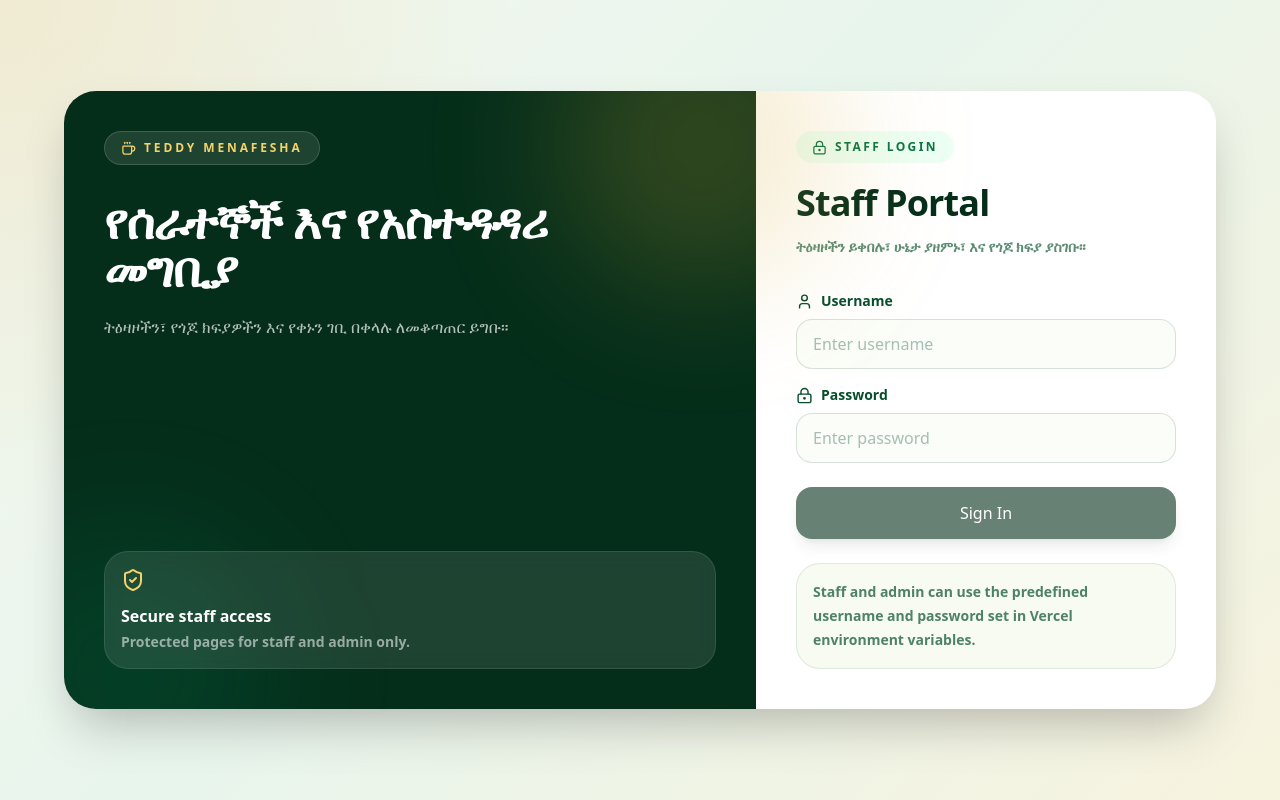
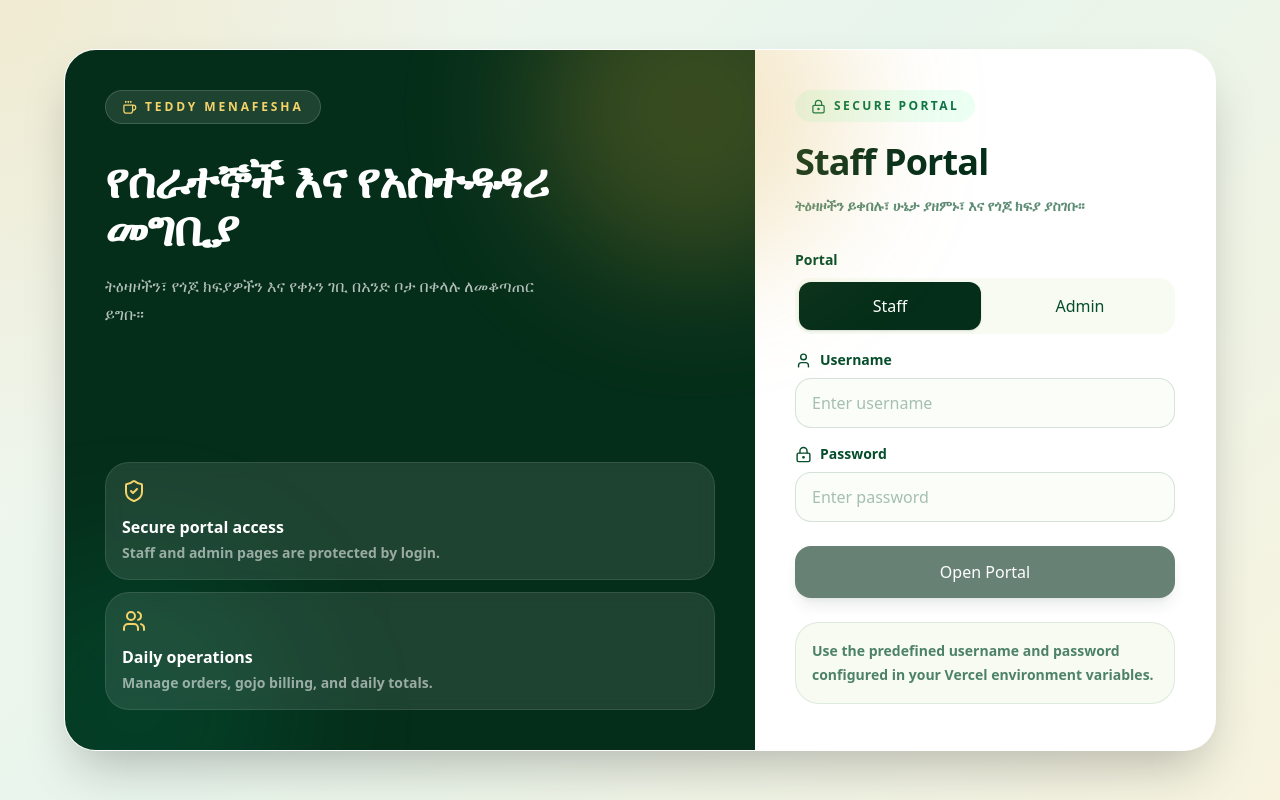
Before and after one commit to 16DT16/teddy, a Next.js app: page /login in a window 1280 px wide. Built offline with nearby package versions, Linux system fonts and the light colour scheme.

Commit message:
Update login page design and API path

```diff
--- a/app/login/page.tsx
+++ b/app/login/page.tsx
@@ -1,6 +1,6 @@
 "use client";
 
-import { Suspense, useMemo, useState } from "react";
+import { Suspense, useEffect, useMemo, useState } from "react";
 import { useRouter, useSearchParams } from "next/navigation";
 import {
   AlertCircle,
@@ -9,25 +9,32 @@ import {
   LockKeyhole,
   ShieldCheck,
   User,
+  Users,
 } from "lucide-react";
+
+type Role = "staff" | "admin";
 
 function LoginContent() {
   const router = useRouter();
-  const searchParams = useSearchParams();
+  const params = useSearchParams();
 
-  const role = searchParams.get("role") || "staff";
-  const nextPath = role === "admin" ? "/admin" : "/staff";
+  const defaultRole: Role = params.get("role") === "admin" ? "admin" : "staff";
 
+  const [role, setRole] = useState<Role>(defaultRole);
   const [username, setUsername] = useState("");
   const [password, setPassword] = useState("");
   const [error, setError] = useState("");
   const [loading, setLoading] = useState(false);
 
-  const title = useMemo(() => {
+  useEffect(() => {
+    setRole(defaultRole);
+  }, [defaultRole]);
+
+  const portalTitle = useMemo(() => {
     return role === "admin" ? "Admin Dashboard" : "Staff Portal";
   }, [role]);
 
-  const subtitle = useMemo(() => {
+  const portalDescription = useMemo(() => {
     return role === "admin"
       ? "የቀኑን ገቢ፣ የጎጆ ክፍያ፣ እና የትዕዛዝ ድምር ይቆጣጠሩ።"
       : "ትዕዛዞችን ይቀበሉ፣ ሁኔታ ያዘምኑ፣ እና የጎጆ ክፍያ ያስገቡ።";
@@ -36,18 +43,23 @@ function LoginContent() {
   async function submit(event: React.FormEvent) {
     event.preventDefault();
 
+    if (!username.trim() || !password.trim()) {
+      setError("Username and password are required.");
+      return;
+    }
+
     try {
       setLoading(true);
       setError("");
 
-      const res = await fetch("/api/login", {
+      const res = await fetch("/api/auth/login", {
         method: "POST",
         headers: {
           "Content-Type": "application/json",
         },
         body: JSON.stringify({
-          username,
-          password,
+          username: username.trim(),
+          password: password.trim(),
           role,
         }),
       });
@@ -55,7 +67,7 @@ function LoginContent() {
       const text = await res.text();
 
       if (!res.ok) {
-        let message = "Login failed. Please check username and password.";
+        let message = "Wrong username or password.";
 
         try {
           const data = text ? JSON.parse(text) : {};
@@ -67,10 +79,10 @@ function LoginContent() {
         throw new Error(message);
       }
 
-      router.replace(nextPath);
+      router.replace(role === "admin" ? "/admin" : "/staff");
       router.refresh();
     } catch (err: any) {
-      setError(err?.message || "Login failed.");
+      setError(err?.message || "Login failed. Please try again.");
     } finally {
       setLoading(false);
     }
@@ -79,12 +91,12 @@ function LoginContent() {
   return (
     <main className="min-h-screen bg-[radial-gradient(circle_at_top_left,rgba(215,169,52,0.16),transparent_34%),linear-gradient(135deg,#f5f7ef,#e8f5ec_45%,#f7f3df)] px-4 py-6 sm:px-6 lg:px-8">
       <section className="mx-auto flex min-h-[calc(100vh-48px)] max-w-6xl items-center justify-center">
-        <div className="grid w-full overflow-hidden rounded-[2rem] bg-white shadow-2xl lg:grid-cols-[1fr_460px]">
+        <div className="grid w-full overflow-hidden rounded-[2rem] border border-white/70 bg-white shadow-2xl lg:grid-cols-[1fr_460px]">
           <div className="relative hidden bg-[#052e1a] p-10 text-white lg:block">
-            <div className="absolute right-[-90px] top-[-90px] h-72 w-72 rounded-full bg-[#d7a934]/20 blur-3xl" />
-            <div className="absolute bottom-[-110px] left-[-80px] h-72 w-72 rounded-full bg-emerald-400/10 blur-3xl" />
+            <div className="absolute right-[-100px] top-[-100px] h-80 w-80 rounded-full bg-[#d7a934]/25 blur-3xl" />
+            <div className="absolute bottom-[-120px] left-[-90px] h-80 w-80 rounded-full bg-emerald-400/10 blur-3xl" />
 
-            <div className="relative z-10 flex h-full flex-col justify-between">
+            <div className="relative z-10 flex h-full min-h-[620px] flex-col justify-between">
               <div>
                 <div className="inline-flex items-center gap-2 rounded-full border border-white/15 bg-white/10 px-4 py-2 text-xs font-black uppercase tracking-[.24em] text-[#f5d36a]">
                   <Coffee size={15} />
@@ -96,17 +108,25 @@ function LoginContent() {
                 </h1>
 
                 <p className="mt-5 max-w-md text-base font-medium leading-7 text-white/70">
-                  ትዕዛዞችን፣ የጎጆ ክፍያዎችን እና የቀኑን ገቢ በቀላሉ ለመቆጣጠር
-                  ይግቡ።
+                  ትዕዛዞችን፣ የጎጆ ክፍያዎችን እና የቀኑን ገቢ በአንድ ቦታ በቀላሉ
+                  ለመቆጣጠር ይግቡ።
                 </p>
               </div>
 
               <div className="grid gap-3">
                 <div className="rounded-[1.5rem] border border-white/10 bg-white/10 p-4 backdrop-blur">
                   <ShieldCheck className="text-[#f5d36a]" size={24} />
-                  <p className="mt-3 font-black">Secure staff access</p>
+                  <p className="mt-3 font-black">Secure portal access</p>
                   <p className="mt-1 text-sm font-semibold text-white/55">
-                    Protected pages for staff and admin only.
+                    Staff and admin pages are protected by login.
+                  </p>
+                </div>
+
+                <div className="rounded-[1.5rem] border border-white/10 bg-white/10 p-4 backdrop-blur">
+                  <Users className="text-[#f5d36a]" size={24} />
+                  <p className="mt-3 font-black">Daily operations</p>
+                  <p className="mt-1 text-sm font-semibold text-white/55">
+                    Manage orders, gojo billing, and daily totals.
                   </p>
                 </div>
               </div>
@@ -117,26 +137,51 @@ function LoginContent() {
             <div className="mb-8">
               <div className="inline-flex items-center gap-2 rounded-full bg-[#ecfff4] px-4 py-2 text-xs font-black uppercase tracking-[.2em] text-[#087443]">
                 <LockKeyhole size={15} />
-                {role === "admin" ? "Admin Login" : "Staff Login"}
+                Secure Portal
               </div>
 
               <h2 className="mt-5 text-4xl font-black tracking-tight text-[#052e1a]">
-                {title}
+                {portalTitle}
               </h2>
 
               <p className="mt-3 text-sm font-semibold leading-6 text-[#064e2b]/65">
-                {subtitle}
+                {portalDescription}
               </p>
             </div>
 
-            {error && (
-              <div className="mb-5 flex items-start gap-3 rounded-2xl border border-red-200 bg-red-50 px-4 py-3 text-sm font-bold text-red-700">
-                <AlertCircle size={20} className="mt-0.5 shrink-0" />
-                <span>{error}</span>
+            <form onSubmit={submit} className="space-y-4">
+              <div>
+                <label className="mb-2 block text-sm font-black text-[#064e2b]">
+                  Portal
+                </label>
+
+                <div className="grid grid-cols-2 gap-2 rounded-2xl bg-[#f7fbf2] p-1">
+                  <button
+                    type="button"
+                    onClick={() => setRole("staff")}
+                    className={`rounded-xl px-4 py-3 text-sm font-black transition ${
+                      role === "staff"
+                        ? "bg-[#052e1a] text-white shadow-sm"
+                        : "text-[#064e2b] hover:bg-white"
+                    }`}
+                  >
+                    Staff
+                  </button>
+
+                  <button
+                    type="button"
+                    onClick={() => setRole("admin")}
+                    className={`rounded-xl px-4 py-3 text-sm font-black transition ${
+                      role === "admin"
+                        ? "bg-[#052e1a] text-white shadow-sm"
+                        : "text-[#064e2b] hover:bg-white"
+                    }`}
+                  >
+                    Admin
+                  </button>
+                </div>
               </div>
-            )}
 
-            <form onSubmit={submit} className="space-y-4">
               <label className="block">
                 <span className="mb-2 flex items-center gap-2 text-sm font-black text-[#064e2b]">
                   <User size={17} />
@@ -159,35 +204,42 @@ function LoginContent() {
                 </span>
 
                 <input
+                  type="password"
                   value={password}
                   onChange={(event) => setPassword(event.target.value)}
-                  type="password"
                   autoComplete="current-password"
                   placeholder="Enter password"
                   className="w-full rounded-2xl border border-[#064e2b]/15 bg-[#fbfdf8] px-4 py-3 font-bold text-[#052e1a] outline-none transition placeholder:text-[#064e2b]/35 focus:border-[#087443] focus:ring-4 focus:ring-green-900/10"
                 />
               </label>
 
+              {error && (
+                <div className="flex items-start gap-3 rounded-2xl border border-red-200 bg-red-50 px-4 py-3 text-sm font-bold text-red-700">
+                  <AlertCircle size={20} className="mt-0.5 shrink-0" />
+                  <span>{error}</span>
+                </div>
+              )}
+
               <button
                 type="submit"
-                disabled={loading || !username || !password}
+                disabled={loading || !username.trim() || !password.trim()}
                 className="mt-2 w-full rounded-2xl bg-[#052e1a] px-5 py-3.5 font-black text-white shadow-lg shadow-[#052e1a]/15 transition hover:-translate-y-0.5 hover:bg-[#064e2b] disabled:cursor-not-allowed disabled:opacity-60"
               >
                 {loading ? (
                   <>
                     <Loader2 size={18} className="mr-2 inline animate-spin" />
-                    Signing in...
+                    Opening...
                   </>
                 ) : (
-                  "Sign In"
+                  "Open Portal"
                 )}
               </button>
             </form>
 
             <div className="mt-6 rounded-[1.5rem] border border-[#064e2b]/10 bg-[#f7fbf2] p-4">
               <p className="text-sm font-bold leading-6 text-[#064e2b]/70">
-                Staff and admin can use the predefined username and password set
-                in Vercel environment variables.
+                Use the predefined username and password configured in your
+                Vercel environment variables.
               </p>
             </div>
           </div>
```
